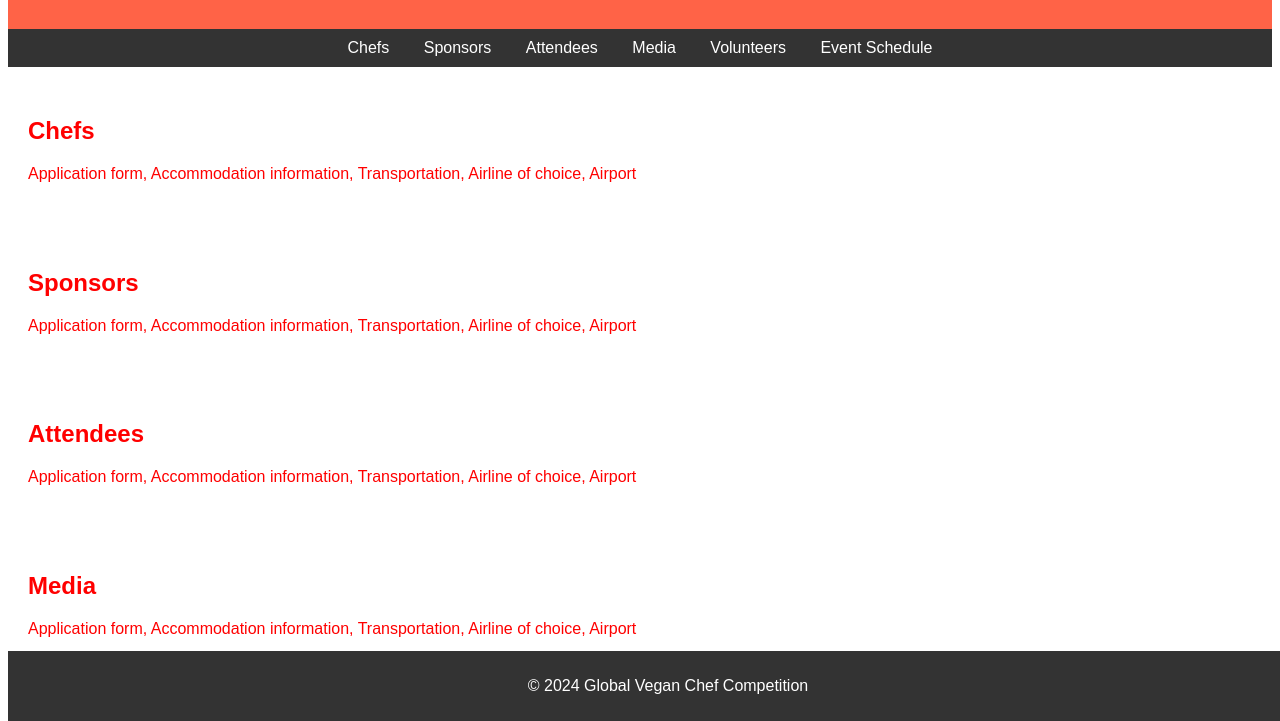
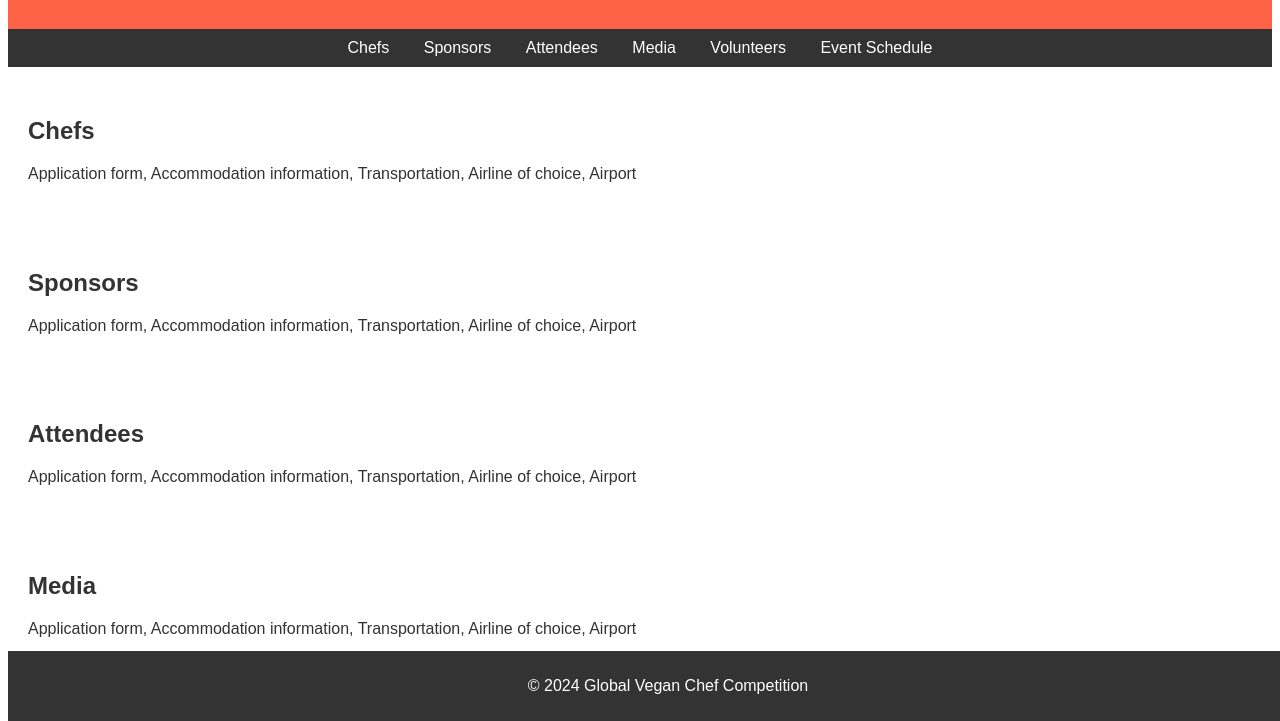
Before and after one commit to TheVeganChef/number2, a plain HTML site: page index.html in a window 1280 px wide. Shown: the part 79-800 px from the top of the page. Drawn offline with Linux system fonts and the light colour scheme.

Commit message:
Update index.html

```diff
--- a/index.html
+++ b/index.html
@@ -7,7 +7,7 @@
     <style>
         body {
             font-family: Arial, sans-serif;
-            color: #f00;
+            color: #333;
             background-color: #fff;
         }
         header {
```
